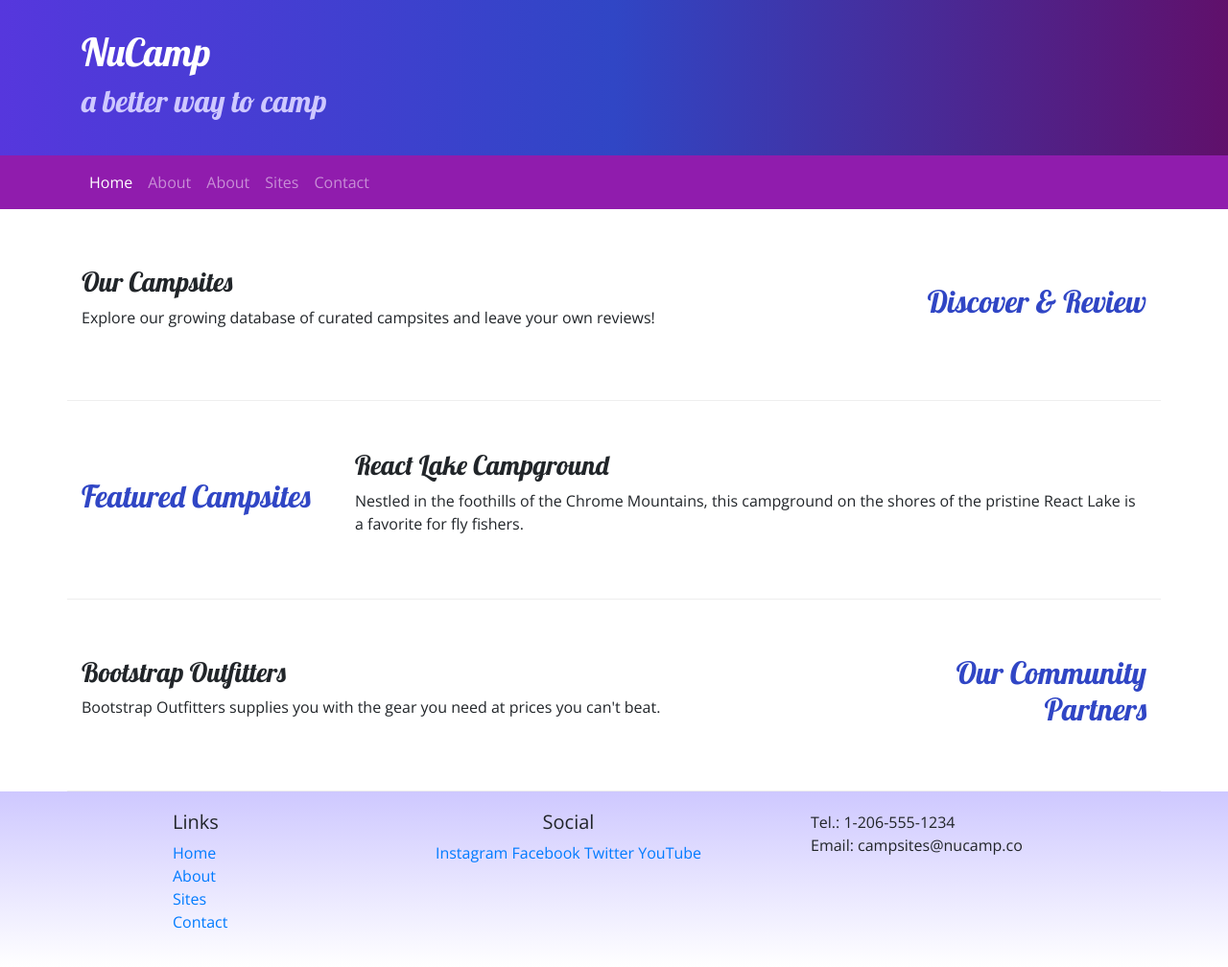
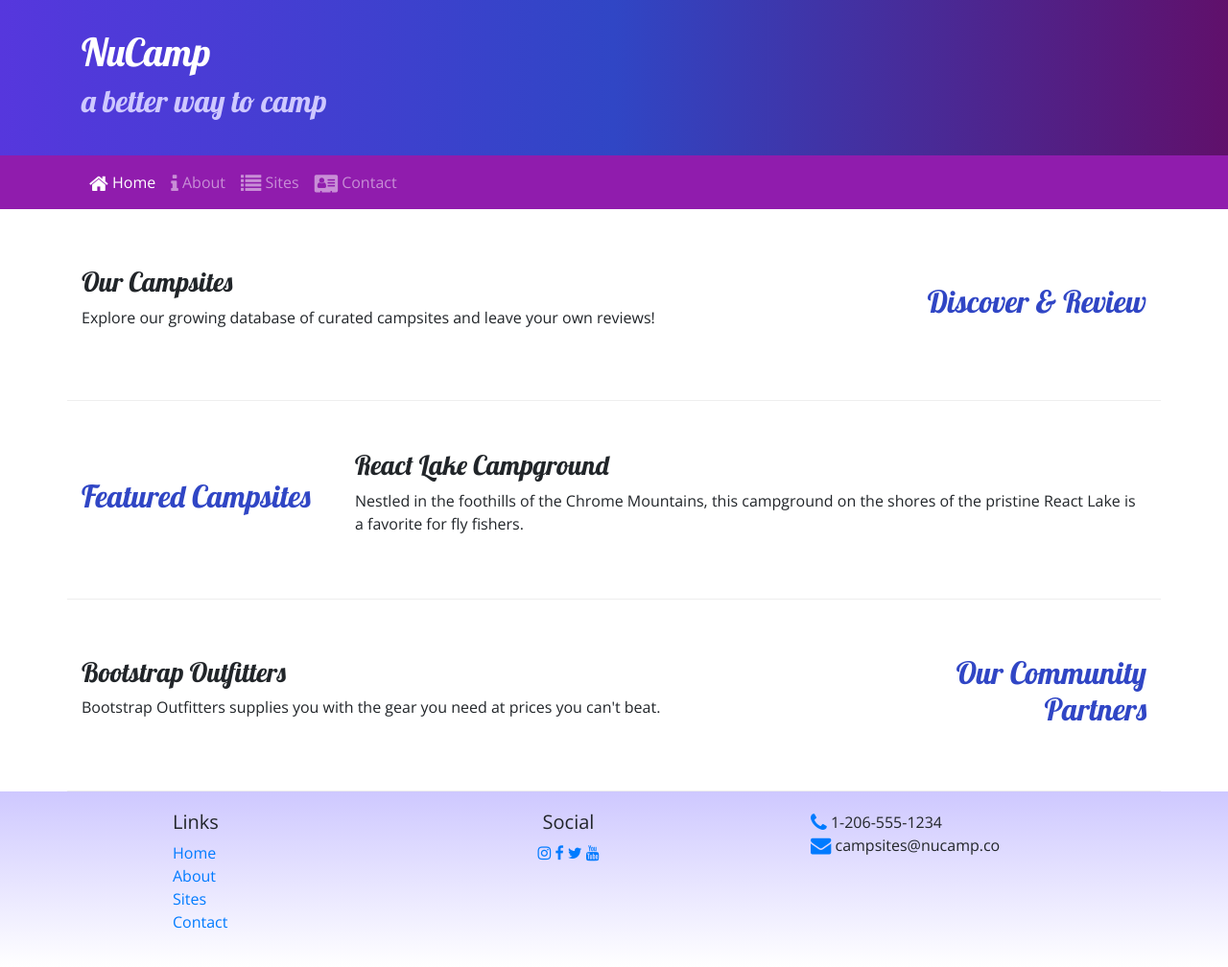
Before and after one commit to LucioSaldivar/BootStrap, a website: page index.html in a window 1280 px wide. Shown: the whole page at 96% size. Drawn offline with nearby package versions, Linux system fonts and the light colour scheme.

Commit message:
"adding font awesome"

```diff
--- a/index.html
+++ b/index.html
@@ -10,6 +10,7 @@
         <link rel="stylesheet" href="node_modules/bootstrap/dist/css/bootstrap.min.css" />
 
         <!-- Additional CSS must be placed after Bootstrap CSS -->
+        <link rel="stylesheet" href="node_modules/font-awesome/css/font-awesome.min.css" />
         <link rel="stylesheet" href="https://fonts.googleapis.com/css?family=Lobster|Open+Sans" />
         <link rel="stylesheet" href="css/styles.css" />
         <title>NuCamp: A Better Way To Camp</title>
@@ -35,11 +36,10 @@
         </button>
         <div class="collapse navbar-collapse" id="#nucampNavbar">
         <ul class="navbar-nav">
-            <li class="nav-item active"><a class="nav-link" href="#">Home</a></li>
-            <li class="nav-item"><a class="nav-link" href="aboutus.html">About</a></li>
-            <li class="nav-item"><a class="nav-link" href="aboutus.html">About</a></li>
-            <li class="nav-item"><a class="nav-link" href="#">Sites</a></li></li>
-            <li class="nav-item"><a class="nav-link" href="#">Contact</a></li></li>
+            <li class="nav-item active"><a class="nav-link" href="#"><i class="fa fa-home fa-lg"></i> Home</a></li>
+                <li class="nav-item"><a class="nav-link" href="aboutus.html"><i class="fa fa-info fa-lg"></i> About</a></li>
+                <li class="nav-item"><a class="nav-link" href="#"><i class="fa fa-list fa-lg"></i> Sites</a></li>
+                <li class="nav-item"><a class="nav-link" href="#"><i class="fa fa-address-card fa-lg"></i> Contact</a></li>
         </ul>
         </div>
     </div>
@@ -91,14 +91,14 @@
                 </div>
                 <div  class="col-6 col-sm-5 text-center">
                 	<h5>Social</h5>
-                    <a href="http://instagram.com/">Instagram</a>
-                    <a href="http://facebook.com/">Facebook</a>
-                    <a href="http://twitter.com/">Twitter</a>
-                    <a href="http://youtube.com/">YouTube</a>
+                    <a href="http://instagram.com/"><i class="fa fa-instagram"></i></a>
+                    <a href="http://facebook.com/"><i class="fa fa-facebook"></i></a>
+                    <a href="http://twitter.com/"><i class="fa fa-twitter"></i></a>
+                    <a href="http://youtube.com/"><i class="fa fa-youtube"></i></a>
                 </div>
                 <div class="col-sm-4">
-                    Tel.: 1-206-555-1234<br />
-                    Email: campsites@nucamp.co
+                    <i class="fa fa-phone fa-lg text-primary"></i> 1-206-555-1234<br />
+                    <i class="fa fa-envelope fa-lg text-primary"></i> campsites@nucamp.co
                 </div>
            </div>
         </div>
```
